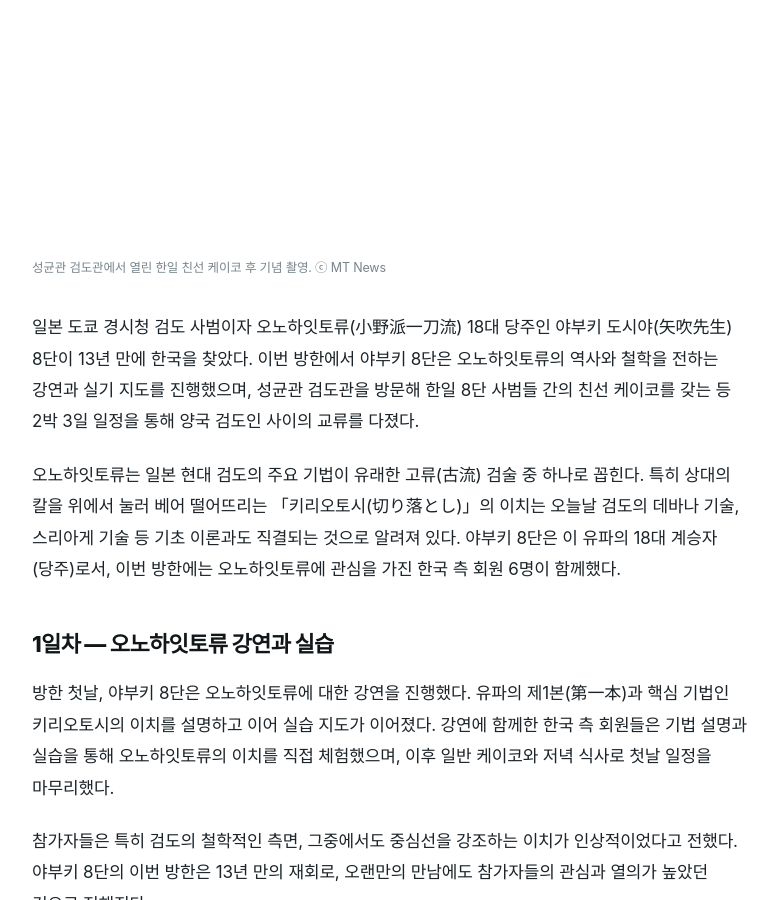
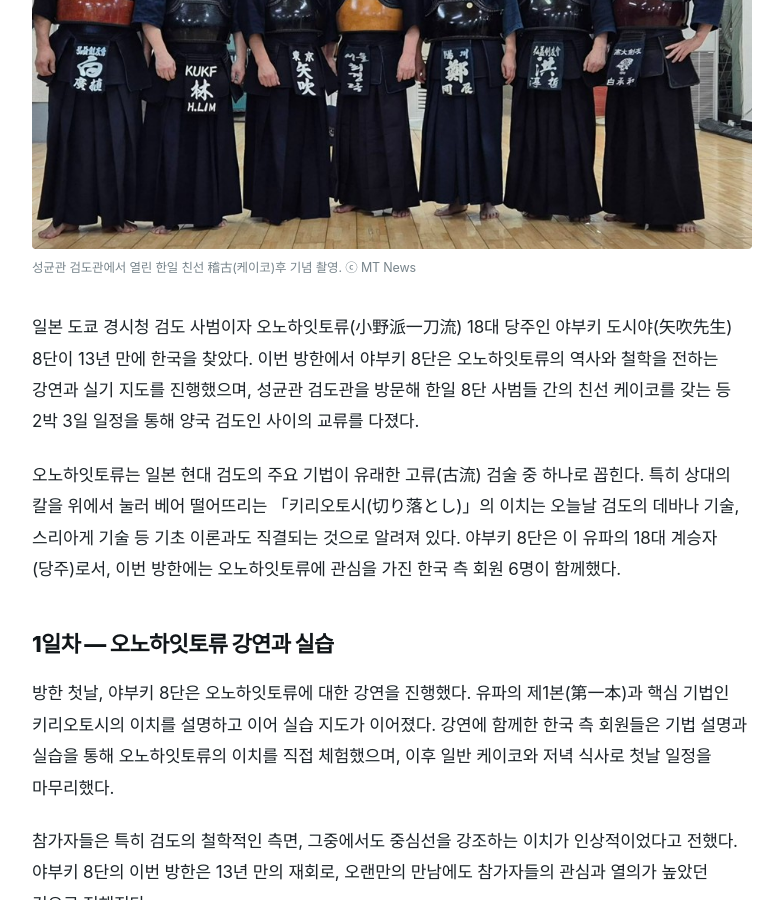
Before and after one commit to kokorojuin-tech/mt-news, a Jekyll site: the page built from _posts/2026-08-25-japan-kendo-8dan-yabuki-visit.md, in a window 1280 px wide and 900 px high, scrolled down 721 px. Shown: the whole window, without its empty margins (248-1031 px from the left). Built offline with Jekyll 4.4.1, drawn with Linux system fonts in a browser that asks for light colours; some web fonts are replaced.

Commit message:
Update 2026-08-25-japan-kendo-8dan-yabuki-visit.md

```diff
--- a/_posts/2026-08-25-japan-kendo-8dan-yabuki-visit.md
+++ b/_posts/2026-08-25-japan-kendo-8dan-yabuki-visit.md
@@ -4,8 +4,12 @@ description: "도쿄 경시청 검도 사범이자 오노하잇토류 18대 당
 category: exchange
 author: 백승화 기자
 tags: [검도, 오노하잇토류, 한일교류, 야부키도시야, 성균관검도관]
-image: /assets/img/2026-09/friendly-keiko-01.jpg
-image_caption: "성균관 검도관에서 열린 한일 친선 케이코 후 기념 촬영. ⓒ MT News"
+image: /assets/img/kiriotoshi-practice.jpg
+image_caption: "오노하잇토류(小野派一刀流) 실습 장면. 참가자들이 목검을 마주하고 기본을 익히고 있다. ⓒ MT News"
+image: /assets/img/friendly-keiko-01.jpg
+image_caption: "오노하잇토류(小野派一刀流) 강습후 단체 기념 촬영. ⓒ MT News"
+image: /assets/img/friendly-keiko-01.jpg
+image_caption: "성균관 검도관에서 열린 한일 친선 稽古(케이코)후 기념 촬영. ⓒ MT News"
 lang: ko
 ---
 
```
